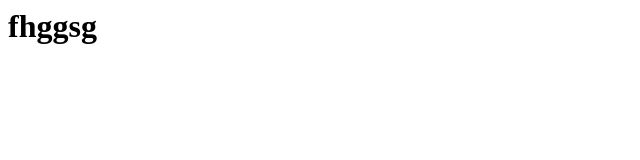
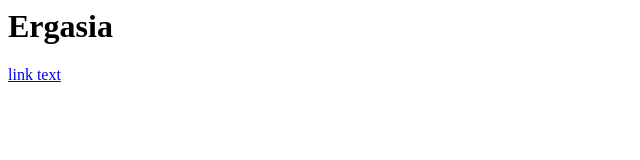
Before and after one commit to Fasaios/Fasaios.github.io, a plain HTML site: page index.html in a window 1280 px wide. Shown: the whole page, without its empty margins (0-640 px from the left). Drawn offline with Linux system fonts and the light colour scheme.

Commit message:
Update index.html

```diff
--- a/index.html
+++ b/index.html
@@ -1,6 +1,7 @@
 <html>
 
  <head>
-  <h1> fhggsg </h1>
+  <h1> Ergasia</h1>
+  <a href="url">link text</a>
  </head>
 </html>
```
